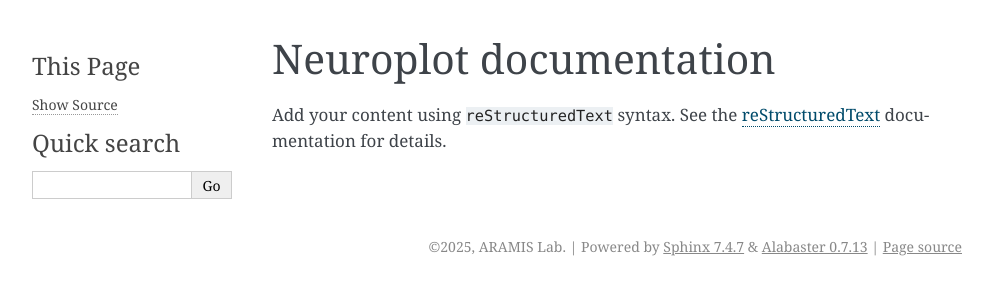
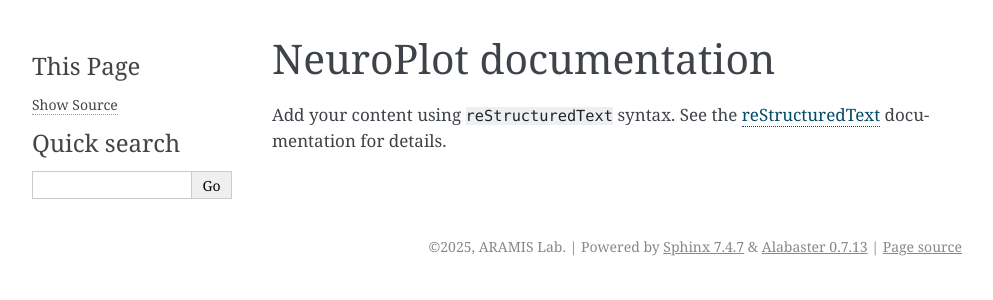
Before and after one commit to thibaultdvx/tuto-doc, a Sphinx documentation site: the page built from docs/index.rst, in a window 1280 px wide. Shown: the top 300 px of the page, without its empty margins (148-1141 px from the left). Built offline with Sphinx 7.4.7, drawn with Linux system fonts in a browser that asks for light colours.

```diff
--- a/docs/conf.py
+++ b/docs/conf.py
@@ -6,7 +6,7 @@
 # -- Project information -----------------------------------------------------
 # https://www.sphinx-doc.org/en/master/usage/configuration.html#project-information
 
-project = "Neuroplot"
+project = "NeuroPlot"
 copyright = "2025, ARAMIS Lab"
 author = "ARAMIS Lab"
 release = "0.1.0"
--- a/docs/index.rst
+++ b/docs/index.rst
@@ -1,9 +1,9 @@
-.. Neuroplot documentation master file, created by
+.. NeuroPlot documentation master file, created by
    sphinx-quickstart on Thu Jul  3 18:22:37 2025.
    You can adapt this file completely to your liking, but it should at least
    contain the root `toctree` directive.
 
-Neuroplot documentation
+NeuroPlot documentation
 =======================
 
 Add your content using ``reStructuredText`` syntax. See the
```
